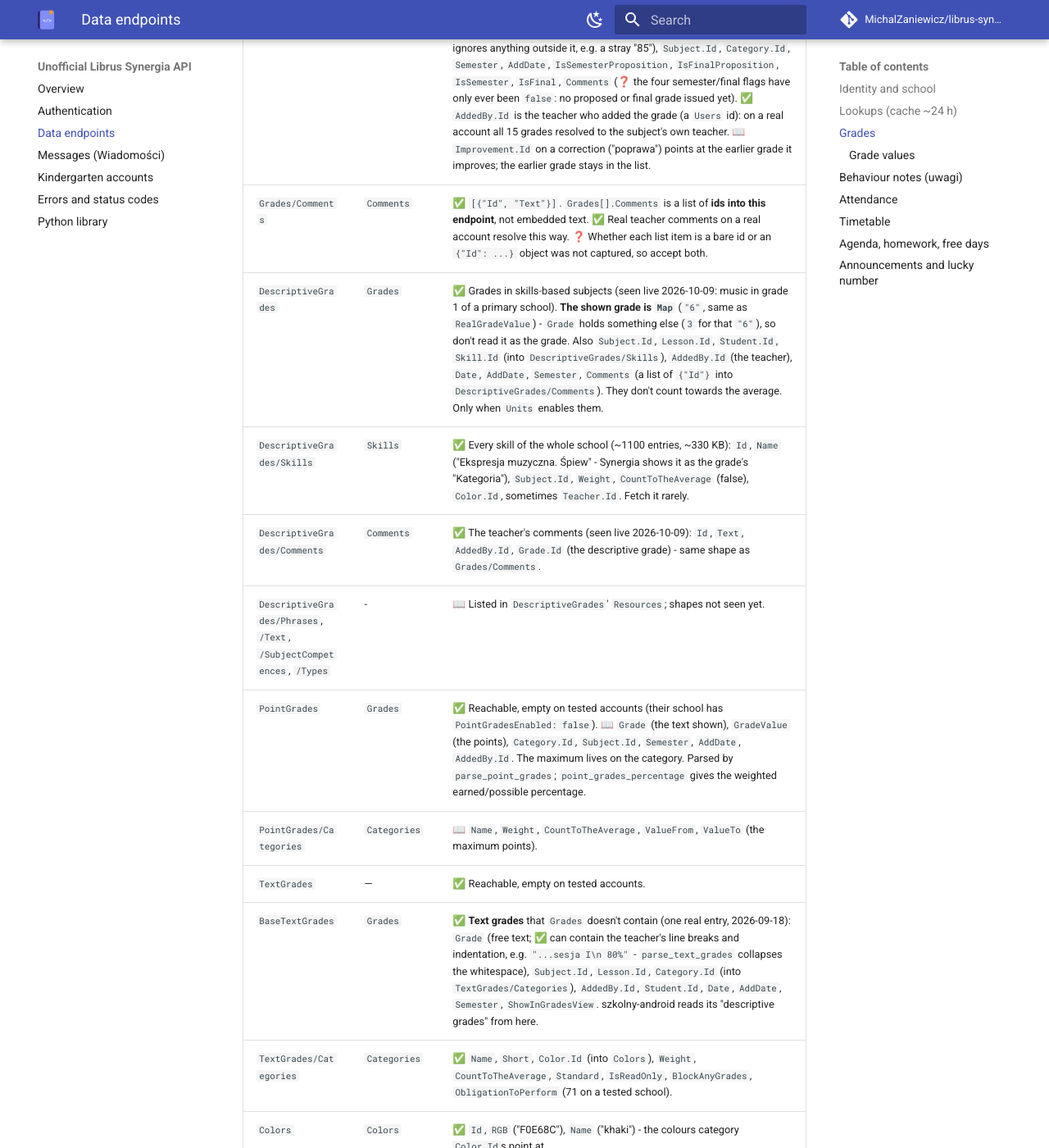
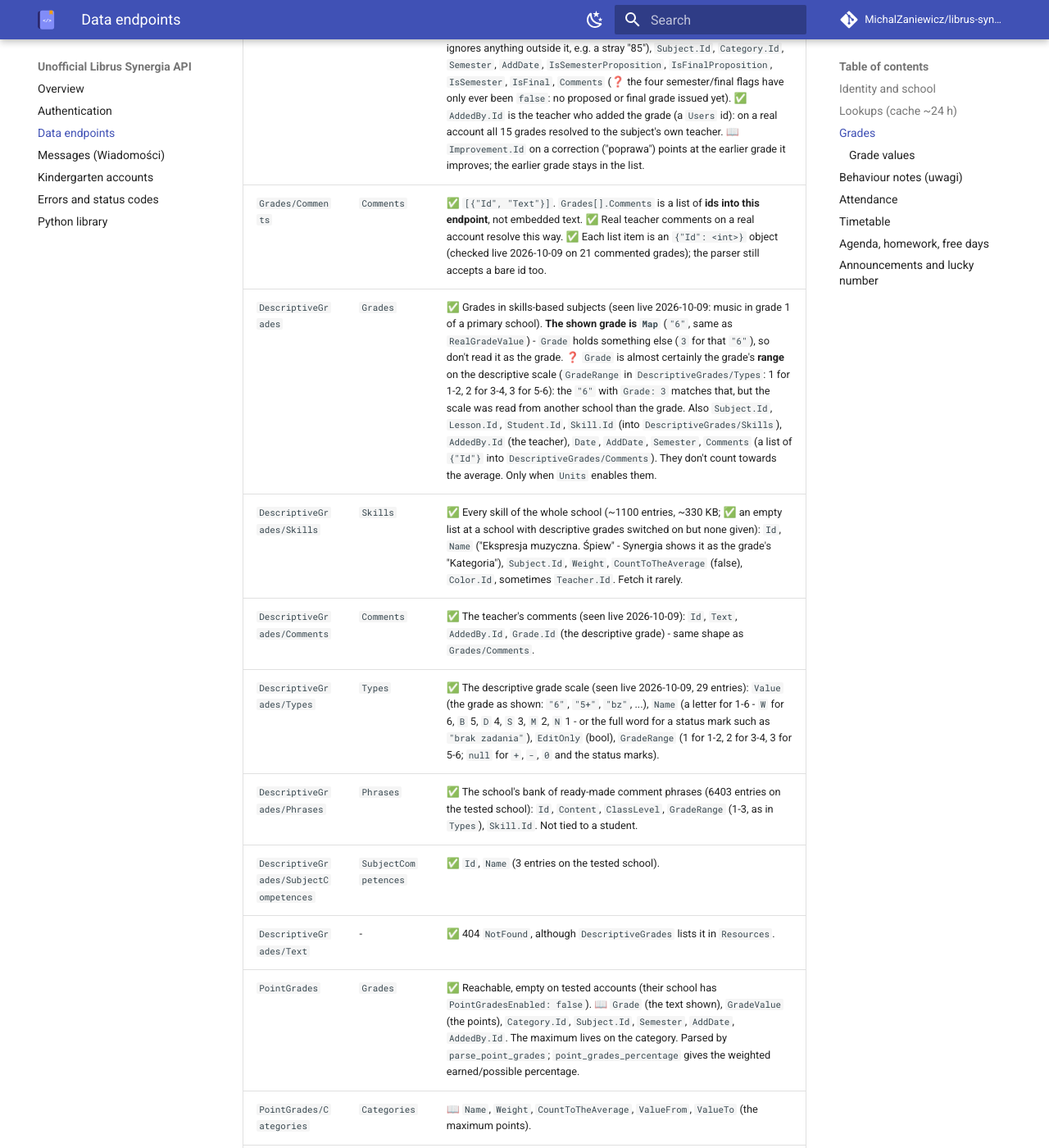
Before and after one commit to MichalZaniewicz/librus-synergia, an MkDocs documentation site: the page built from docs/endpoints.md, in a window 1280 px wide and 1400 px high, scrolled down 2605 px. Shown: the whole window at 82% size. Built offline with MkDocs 1.6.1 and Material for MkDocs 9.7.7, drawn with Linux system fonts in a browser that asks for light colours; comment, search, counter and statistics services are not loaded.

Commit message:
API notes: Grades comment ids, descriptive grade scale/phrases/competences, outbox and archived messages - checked live
Co-Authored-By: Claude Opus 5.5 <noreply@anthropic.com>

```diff
--- a/docs/endpoints.md
+++ b/docs/endpoints.md
@@ -55,11 +55,14 @@ Two things apply to every endpoint:
 | Endpoint | Root key | Notes |
 |---|---|---|
 | `Grades` | `Grades` | ✅ `Grade` (string; `parse_grade_value` reads only the 1-6 scale and ignores anything outside it, e.g. a stray "85"), `Subject.Id`, `Category.Id`, `Semester`, `AddDate`, `IsSemesterProposition`, `IsFinalProposition`, `IsSemester`, `IsFinal`, `Comments` (❓ the four semester/final flags have only ever been `false`: no proposed or final grade issued yet). ✅ `AddedBy.Id` is the teacher who added the grade (a `Users` id): on a real account all 15 grades resolved to the subject's own teacher. 📖 `Improvement.Id` on a correction ("poprawa") points at the earlier grade it improves; the earlier grade stays in the list. |
-| `Grades/Comments` | `Comments` | ✅ `[{"Id", "Text"}]`. `Grades[].Comments` is a list of **ids into this endpoint**, not embedded text. ✅ Real teacher comments on a real account resolve this way. ❓ Whether each list item is a bare id or an `{"Id": ...}` object was not captured, so accept both. |
-| `DescriptiveGrades` | `Grades` | ✅ Grades in skills-based subjects (seen live 2026-10-09: music in grade 1 of a primary school). **The shown grade is `Map`** (`"6"`, same as `RealGradeValue`) - `Grade` holds something else (`3` for that `"6"`), so don't read it as the grade. Also `Subject.Id`, `Lesson.Id`, `Student.Id`, `Skill.Id` (into `DescriptiveGrades/Skills`), `AddedBy.Id` (the teacher), `Date`, `AddDate`, `Semester`, `Comments` (a list of `{"Id"}` into `DescriptiveGrades/Comments`). They don't count towards the average. Only when `Units` enables them. |
-| `DescriptiveGrades/Skills` | `Skills` | ✅ Every skill of the whole school (~1100 entries, ~330 KB): `Id`, `Name` ("Ekspresja muzyczna. Śpiew" - Synergia shows it as the grade's "Kategoria"), `Subject.Id`, `Weight`, `CountToTheAverage` (false), `Color.Id`, sometimes `Teacher.Id`. Fetch it rarely. |
+| `Grades/Comments` | `Comments` | ✅ `[{"Id", "Text"}]`. `Grades[].Comments` is a list of **ids into this endpoint**, not embedded text. ✅ Real teacher comments on a real account resolve this way. ✅ Each list item is an `{"Id": <int>}` object (checked live 2026-10-09 on 21 commented grades); the parser still accepts a bare id too. |
+| `DescriptiveGrades` | `Grades` | ✅ Grades in skills-based subjects (seen live 2026-10-09: music in grade 1 of a primary school). **The shown grade is `Map`** (`"6"`, same as `RealGradeValue`) - `Grade` holds something else (`3` for that `"6"`), so don't read it as the grade. ❓ `Grade` is almost certainly the grade's **range** on the descriptive scale (`GradeRange` in `DescriptiveGrades/Types`: 1 for 1-2, 2 for 3-4, 3 for 5-6): the `"6"` with `Grade: 3` matches that, but the scale was read from another school than the grade. Also `Subject.Id`, `Lesson.Id`, `Student.Id`, `Skill.Id` (into `DescriptiveGrades/Skills`), `AddedBy.Id` (the teacher), `Date`, `AddDate`, `Semester`, `Comments` (a list of `{"Id"}` into `DescriptiveGrades/Comments`). They don't count towards the average. Only when `Units` enables them. |
+| `DescriptiveGrades/Skills` | `Skills` | ✅ Every skill of the whole school (~1100 entries, ~330 KB; ✅ an empty list at a school with descriptive grades switched on but none given): `Id`, `Name` ("Ekspresja muzyczna. Śpiew" - Synergia shows it as the grade's "Kategoria"), `Subject.Id`, `Weight`, `CountToTheAverage` (false), `Color.Id`, sometimes `Teacher.Id`. Fetch it rarely. |
 | `DescriptiveGrades/Comments` | `Comments` | ✅ The teacher's comments (seen live 2026-10-09): `Id`, `Text`, `AddedBy.Id`, `Grade.Id` (the descriptive grade) - same shape as `Grades/Comments`. |
-| `DescriptiveGrades/Phrases`, `/Text`, `/SubjectCompetences`, `/Types` | - | 📖 Listed in `DescriptiveGrades`' `Resources`; shapes not seen yet. |
+| `DescriptiveGrades/Types` | `Types` | ✅ The descriptive grade scale (seen live 2026-10-09, 29 entries): `Value` (the grade as shown: `"6"`, `"5+"`, `"bz"`, ...), `Name` (a letter for 1-6 - `W` for 6, `B` 5, `D` 4, `S` 3, `M` 2, `N` 1 - or the full word for a status mark such as `"brak zadania"`), `EditOnly` (bool), `GradeRange` (1 for 1-2, 2 for 3-4, 3 for 5-6; `null` for `+`, `-`, `0` and the status marks). |
+| `DescriptiveGrades/Phrases` | `Phrases` | ✅ The school's bank of ready-made comment phrases (6403 entries on the tested school): `Id`, `Content`, `ClassLevel`, `GradeRange` (1-3, as in `Types`), `Skill.Id`. Not tied to a student. |
+| `DescriptiveGrades/SubjectCompetences` | `SubjectCompetences` | ✅ `Id`, `Name` (3 entries on the tested school). |
+| `DescriptiveGrades/Text` | - | ✅ 404 `NotFound`, although `DescriptiveGrades` lists it in `Resources`. |
 | `PointGrades` | `Grades` | ✅ Reachable, empty on tested accounts (their school has `PointGradesEnabled: false`). 📖 `Grade` (the text shown), `GradeValue` (the points), `Category.Id`, `Subject.Id`, `Semester`, `AddDate`, `AddedBy.Id`. The maximum lives on the category. Parsed by `parse_point_grades`; `point_grades_percentage` gives the weighted earned/possible percentage. |
 | `PointGrades/Categories` | `Categories` | 📖 `Name`, `Weight`, `CountToTheAverage`, `ValueFrom`, `ValueTo` (the maximum points). |
 | `TextGrades` | — | ✅ Reachable, empty on tested accounts. |
```
Also changed, not shown: docs/messages.md (+2 -2 lines).
